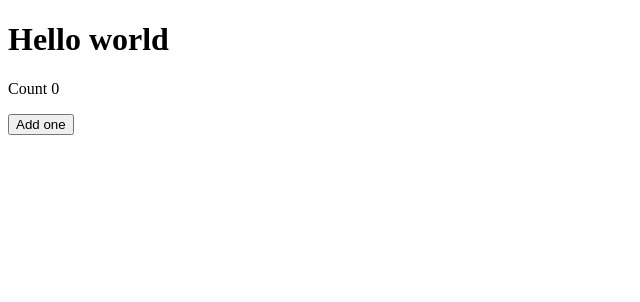
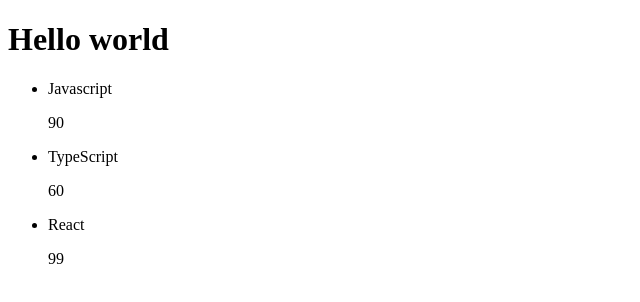
Before and after one commit to Yogurt7v/ssr-handMade, a React app: page / in a window 1280 px wide. Shown: the top 302 px of the page, without its empty margins (0-640 px from the left). Built offline with nearby package versions, Linux system fonts and the light colour scheme; the HTML template or start-up script is replaced by a standard one.

Commit message:
просто раздача статики

```diff
--- a/src/App.tsx
+++ b/src/App.tsx
@@ -1,12 +1,21 @@
 import { useState } from 'react';
 
 export default function App() {
+  const data = [
+    { name: 'Javascript', skills: 90 },
+    { name: 'TypeScript', skills: 60 },
+    { name: 'React', skills: 99 },
+  ];
   const [count, setCount] = useState(0);
 
   return (
-    <div>
-      <p>Count {count}</p>
-      <button onClick={() => setCount((p) => p + 1)}>Add one</button>
-    </div>
+    <ul>
+      {data.map((item, index) => (
+        <li key={index}>
+          <p>{item.name}</p>
+          <p>{item.skills}</p>
+        </li>
+      ))}
+    </ul>
   );
 }
```
Also changed, not shown: src/server.jsx (+4 -7 lines), 2 other files (tests, documents, lock files or other folders).
